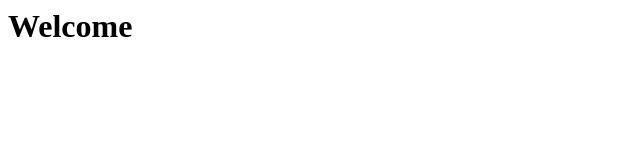
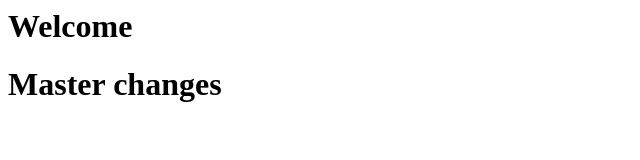
Before and after one commit to pallavi-vetal/devoptraining, a plain HTML site: page index.html in a window 1280 px wide. Shown: the whole page, without its empty margins (0-640 px from the left). Drawn offline with Linux system fonts and the light colour scheme.

Commit message:
master changes

```diff
--- a/index.html
+++ b/index.html
@@ -4,5 +4,6 @@
     </head>
     <body>
         <h1>Welcome</h1>
+        <h1>Master changes</h1>
     </body>
 </html>
```
